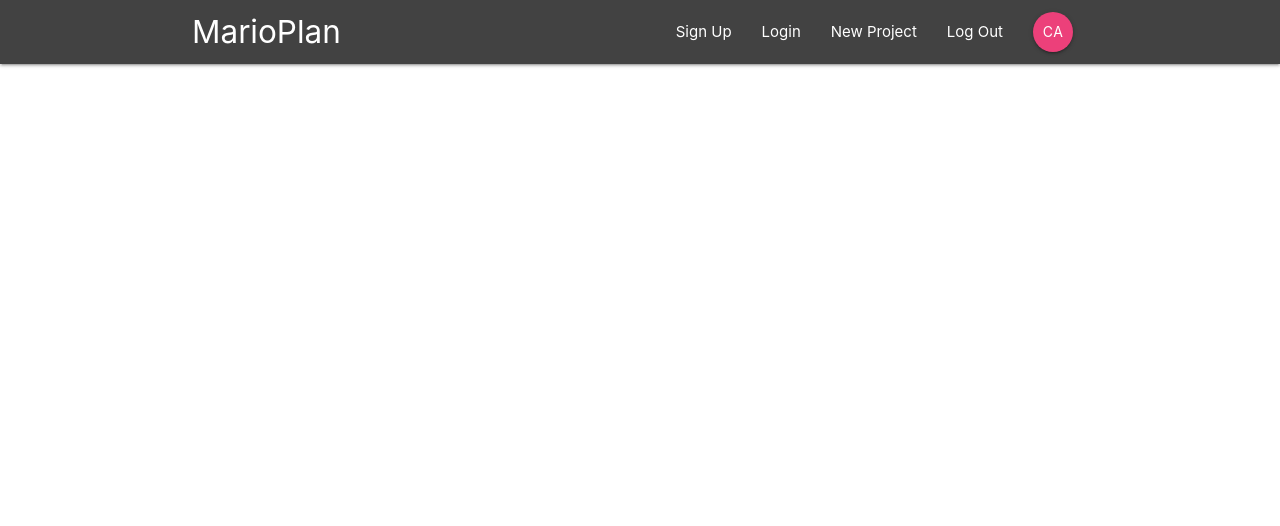
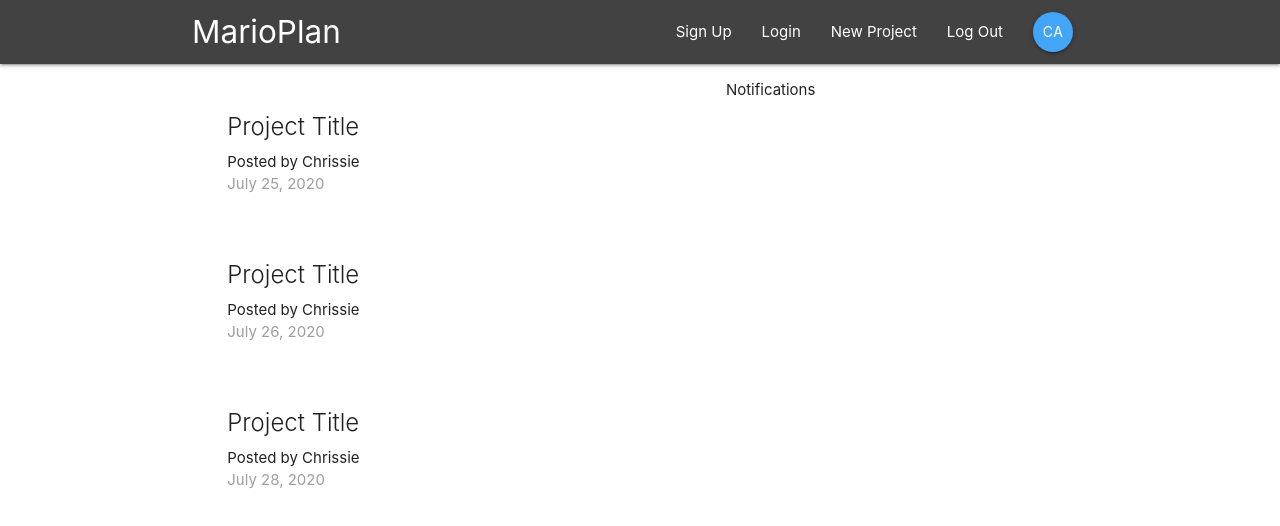
Before and after one commit to chrissie-akau/react-redux-firebase, a React (Create React App) app: page / in a window 1280 px wide. Shown: the top 526 px of the page. Built offline with nearby package versions, Linux system fonts and the light colour scheme.

Commit message:
dashboard elements added

```diff
--- a/src/App.js
+++ b/src/App.js
@@ -1,7 +1,10 @@
 import React, { Component } from 'react'
-import { BrowserRouter as Router
+import { BrowserRouter as Router,
+  Switch,
+  Route
        } from 'react-router-dom'
 import NavBar from './components/layout/NavBar'
+import Dashboard from './components/dashboard/Dashboard'
 
 class App extends Component {
   state = {  }
@@ -10,9 +13,12 @@
       <Router>
         <div className="App">
           <NavBar />
+          <Switch>
+            <Route path='/' component={Dashboard}></Route>
+          </Switch>
         </div>
       </Router>
-    );
+    )
   }
 }
 
--- a/src/components/dashboard/Dashboard.js
+++ b/src/components/dashboard/Dashboard.js
@@ -0,0 +1,22 @@
+import React, { Component } from 'react'
+import Notifications from './Notifications'
+import ProjectList from '../projects/ProjectList'
+
+class Dashboard extends Component {
+    render() {
+        return (
+            <div className="dashboard container">
+                <div className="row">
+                    <div className="col s12 m6">
+                        <ProjectList />
+                    </div>
+                    <div className="col s12 m5 offset-m1">
+                        <Notifications />
+                    </div>
+                </div>
+            </div>
+        )
+    }
+}
+
+export default Dashboard;
--- a/src/components/dashboard/Notifications.js
+++ b/src/components/dashboard/Notifications.js
@@ -0,0 +1,11 @@
+import React from 'react'
+
+const Notifications = () => {
+    return (
+        <div>
+            <p>Notifications</p>
+        </div>
+    )
+}
+
+export default Notifications
--- a/src/components/layout/NavBar.js
+++ b/src/components/layout/NavBar.js
@@ -10,7 +10,6 @@
                 <Link to='/' className="brand-logo">MarioPlan</Link>
                 <SignedInLinks />
                 <SignedOutLinks />
-
             </div>
         </nav>
     );
--- a/src/components/layout/SignedInLinks.js
+++ b/src/components/layout/SignedInLinks.js
@@ -6,7 +6,7 @@
        <ul className="right">
            <li><NavLink to='/'>New Project</NavLink></li>
            <li><NavLink to='/'>Log Out</NavLink></li>
-           <li><NavLink to='/'className='btn btn-floating pink lighten-1'>CA</NavLink></li>
+           <li><NavLink to='/'className='btn btn-floating blue lighten-1'>CA</NavLink></li>
        </ul>
     )
 }
--- a/src/components/projects/ProjectList.js
+++ b/src/components/projects/ProjectList.js
@@ -0,0 +1,37 @@
+import React from 'react'
+
+const ProjectList = () => {
+    return (
+       <div className="project-list section">
+
+           <div className="card z-depth-0 project-summary">
+               <div className="card-content grey-test text-dark-3">
+                   <span className="card-title">Project Title</span>
+                   <p>Posted by Chrissie</p>
+                   <p className="grey-text">July 25, 2020</p>
+               </div>
+           </div>
+
+           <div className="card z-depth-0 project-summary">
+               <div className="card-content grey-test text-dark-3">
+                   <span className="card-title">Project Title</span>
+                   <p>Posted by Chrissie</p>
+                   <p className="grey-text">July 26, 2020</p>
+               </div>
+           </div>
+
+           <div className="card z-depth-0 project-summary">
+               <div className="card-content grey-test text-dark-3">
+                   <span className="card-title">Project Title</span>
+                   <p>Posted by Chrissie</p>
+                   <p className="grey-text">July 28, 2020</p>
+               </div>
+           </div>
+
+
+
+       </div>
+    )
+}
+
+export default ProjectList
```
